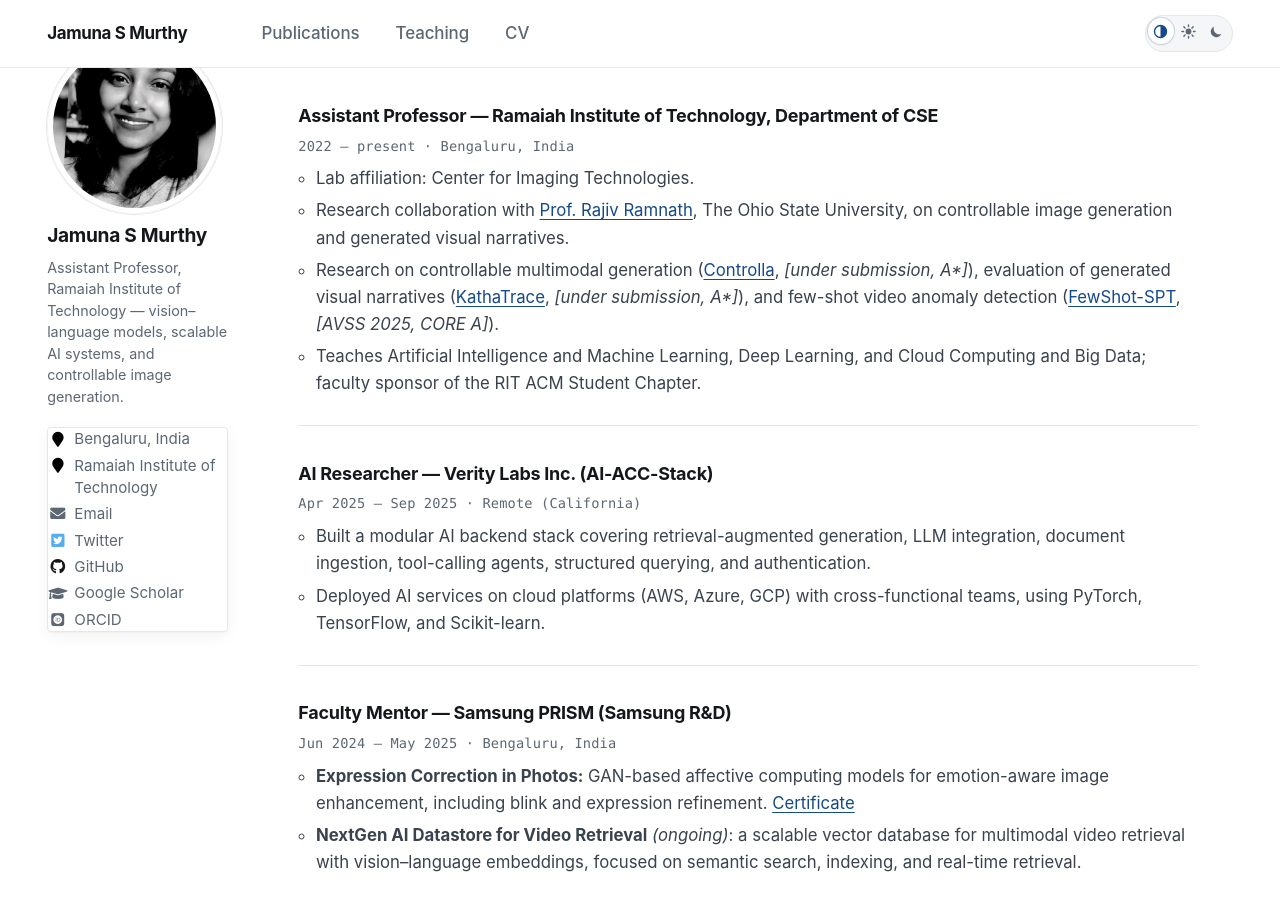
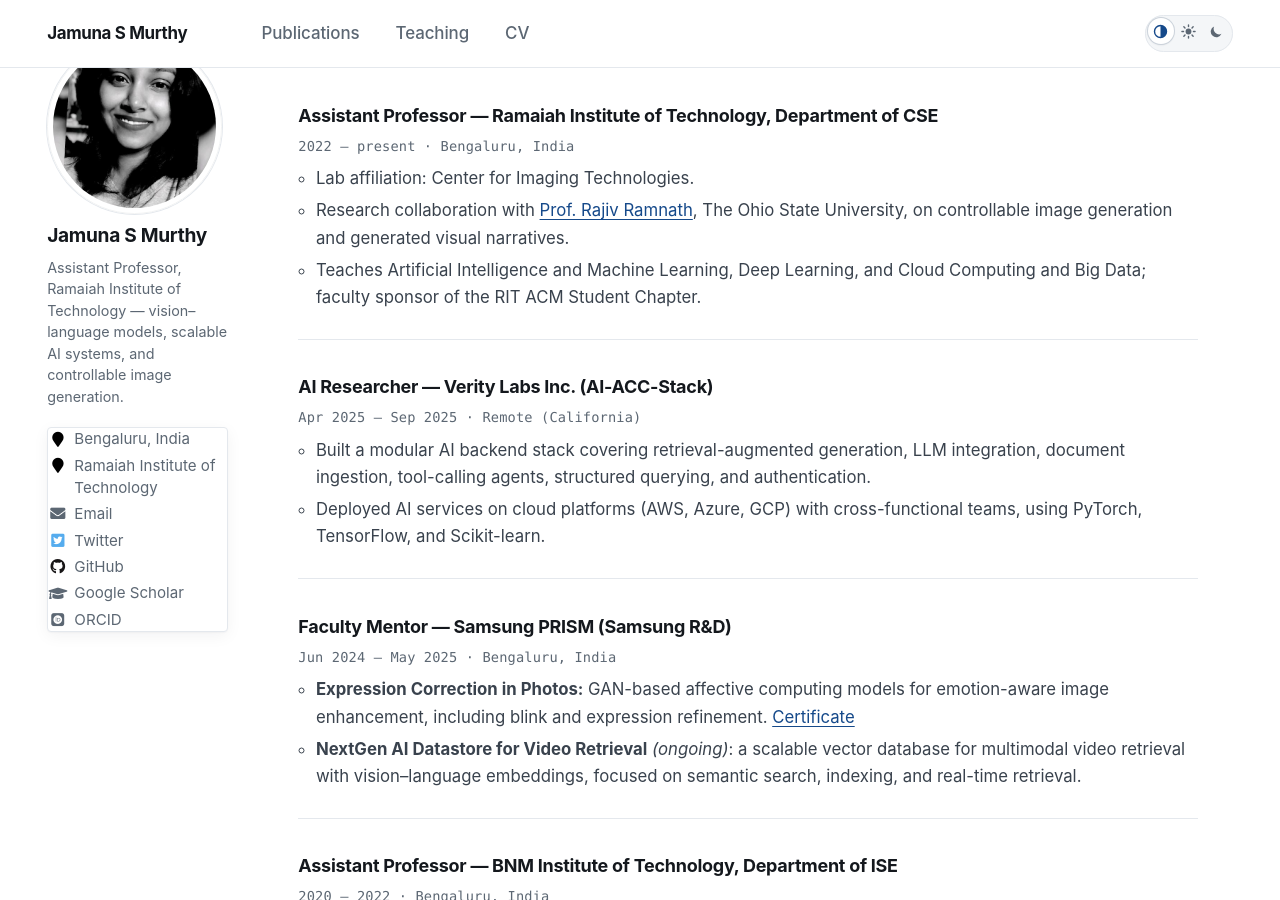
Before and after one commit to JamunaSMurthy/JamunaSMurthy.github.io, a Jekyll site: the page built from _pages/about.md, in a window 1280 px wide and 900 px high, scrolled down 3955 px. Built offline with Jekyll 4.4.1, drawn with Linux system fonts in a browser that asks for light colours; some web fonts are replaced.

Commit message:
Remove research-summary bullet from Ramaiah experience entry
Co-Authored-By: Claude Opus 5.5 <noreply@anthropic.com>

```diff
--- a/_pages/about.md
+++ b/_pages/about.md
@@ -250,7 +250,6 @@ I received my M.Tech. from Ramaiah Institute of Technology, where my thesis won
     <ul class="ak-exp__body">
       <li>Lab affiliation: Center for Imaging Technologies.</li>
       <li>Research collaboration with <a href="https://cse.osu.edu/people/ramnath.6">Prof. Rajiv Ramnath</a>, The Ohio State University, on controllable image generation and generated visual narratives.</li>
-      <li>Research on controllable multimodal generation (<a href="/publication/controlla">Controlla</a>, <em>[under submission, A*]</em>), evaluation of generated visual narratives (<a href="/publication/kathatrace">KathaTrace</a>, <em>[under submission, A*]</em>), and few-shot video anomaly detection (<a href="/publication/fewshot_spt">FewShot-SPT</a>, <em>[AVSS 2025, CORE A]</em>).</li>
       <li>Teaches Artificial Intelligence and Machine Learning, Deep Learning, and Cloud Computing and Big Data; faculty sponsor of the RIT ACM Student Chapter.</li>
     </ul>
   </li>
```
